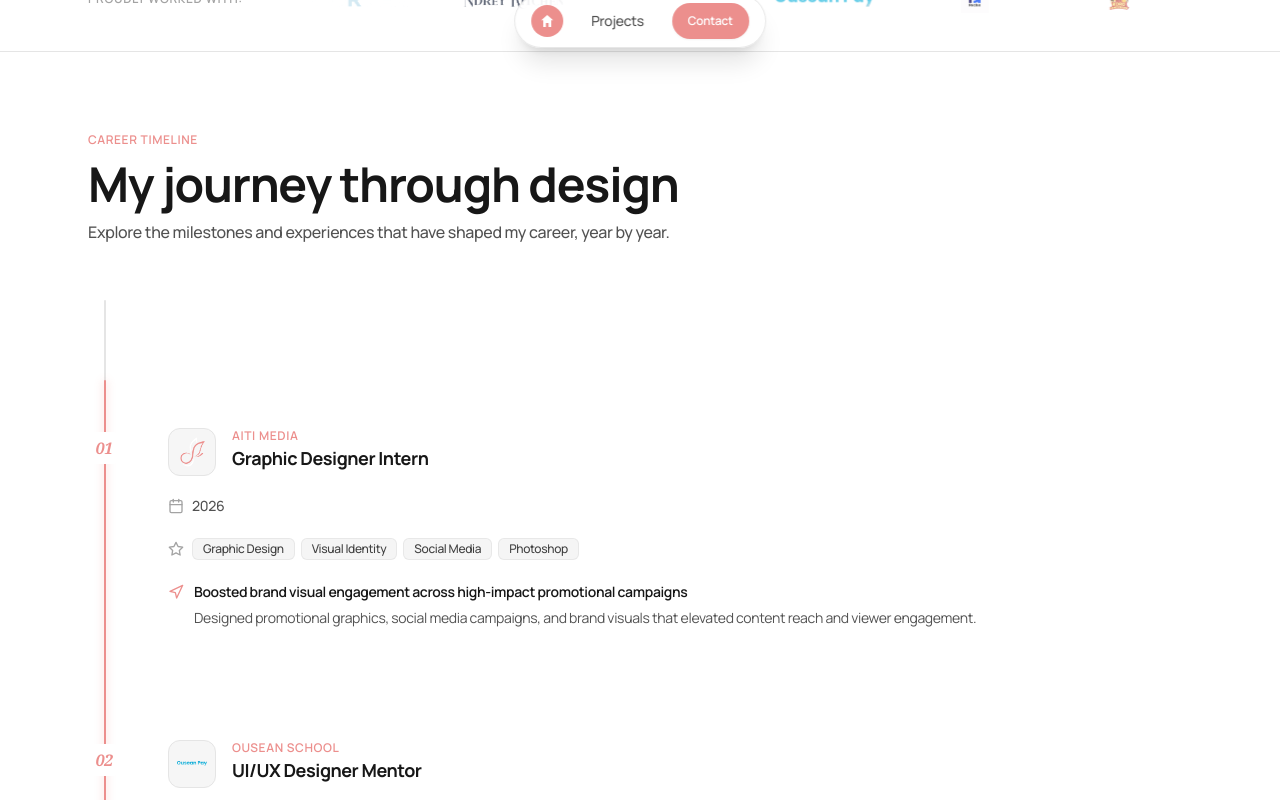
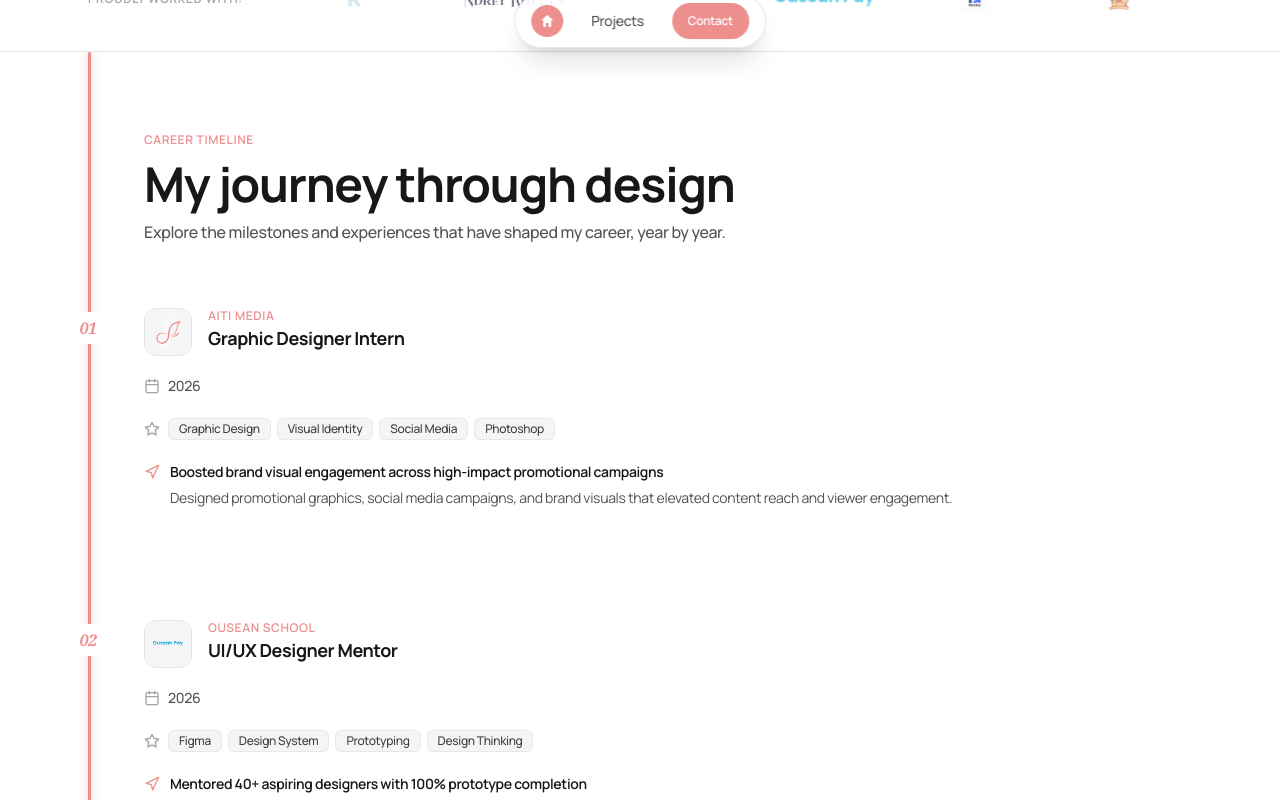
Before and after one commit to AugeusAune/auliaggr, a Nuxt app: page / in a window 1280 px wide. Shown: the part 728-1528 px from the top of the page. Built offline with nearby package versions, Linux system fonts and the light colour scheme; a web font is replaced by a local one.

Commit message:
fix(journey): start timeline from section top and terminate precisely at the last card content

```diff
--- a/app/components/molecules/JourneyCard.vue
+++ b/app/components/molecules/JourneyCard.vue
@@ -1,43 +1,51 @@
 <script setup lang="ts">
-import { computed } from 'vue'
-import type { Milestone } from '../../types/portfolio'
+  import { computed } from 'vue';
+  import type { Milestone } from '../../types/portfolio';
 
   interface Props {
-  milestone: Milestone
-  index?: number
-  isActive?: boolean
+    milestone: Milestone;
+    index?: number;
+    isActive?: boolean;
   }
 
   const props = withDefaults(defineProps<Props>(), {
     index: 0,
-  isActive: false
-})
+    isActive: false,
+  });
 
   const formattedIndex = computed((): string => {
-  if (!props.index) return ''
-  return String(props.index).padStart(2, '0')
-})
+    if (!props.index) return '';
+    return String(props.index).padStart(2, '0');
+  });
 
   const displayPeriod = computed((): string => {
-  return props.milestone.period || props.milestone.year
-})
+    return props.milestone.period || props.milestone.year;
+  });
 
   const isPresent = computed((): boolean => {
-  const periodText = (props.milestone.period || props.milestone.year || '').toLowerCase()
-  return periodText.includes('present')
-})
+    const periodText = (
+      props.milestone.period ||
+      props.milestone.year ||
+      ''
+    ).toLowerCase();
+    return periodText.includes('present');
+  });
 </script>
 
 <template>
-  <article class="relative flex flex-col gap-4 sm:gap-5 pb-6 sm:pb-8 transition-all duration-300 group">
+  <article
+    class="relative flex flex-col gap-4 sm:gap-5 pb-6 sm:pb-8 last:pb-0 transition-all duration-300 group"
+  >
     <!-- Sequence index centered on timeline spine with clean line gap -->
     <div
-      class="absolute -left-[48px] sm:-left-[64px] -translate-x-1/2 top-1 z-10 select-none"
+      class="absolute -left-[40px] sm:-left-[56px] -translate-x-1/2 top-1 z-10 select-none"
     >
       <span
         v-if="formattedIndex"
         class="text-sm sm:text-base font-semibold italic font-serif transition-colors duration-300 bg-white py-1 px-1 rounded block"
-        :class="isActive ? 'text-primary' : 'text-neutral-400 group-hover:text-dark'"
+        :class="
+          isActive ? 'text-primary' : 'text-neutral-400 group-hover:text-dark'
+        "
       >
         {{ formattedIndex }}
       </span>
@@ -62,17 +70,22 @@ const isPresent = computed((): boolean => {
       </div>
 
       <div class="flex flex-col min-w-0">
-        <span class="text-xs font-semibold uppercase tracking-wider text-primary">
+        <span
+          class="text-xs font-semibold uppercase tracking-wider text-primary"
+        >
           {{ milestone.company }}
         </span>
-        <h3 class="font-bold text-dark text-base sm:text-lg group-hover:text-black transition-colors leading-snug">
+        <h3
+          class="font-bold text-dark text-base sm:text-lg group-hover:text-black transition-colors leading-snug"
+        >
           {{ milestone.role }}
         </h3>
       </div>
     </div>
-
     <!-- Tier 2: Date Period & Active Indicator -->
-    <div class="flex items-center gap-2 text-xs sm:text-sm text-neutral-600 font-medium">
+    <div
+      class="flex items-center gap-2 text-xs sm:text-sm text-neutral-600 font-medium"
+    >
       <svg
         class="w-4 h-4 text-neutral-400 flex-shrink-0"
         viewBox="0 0 24 24"
@@ -113,7 +126,9 @@ const isPresent = computed((): boolean => {
         stroke-linejoin="round"
         aria-hidden="true"
       >
-        <path d="M12 2l3.09 6.26L22 9.27l-5 4.87 1.18 6.88L12 17.77l-6.18 3.25L7 14.14 2 9.27l6.91-1.01L12 2z" />
+        <path
+          d="M12 2l3.09 6.26L22 9.27l-5 4.87 1.18 6.88L12 17.77l-6.18 3.25L7 14.14 2 9.27l6.91-1.01L12 2z"
+        />
       </svg>
       <div class="flex items-center gap-1.5 flex-wrap">
         <span
--- a/app/components/organisms/JourneySection.vue
+++ b/app/components/organisms/JourneySection.vue
@@ -1,5 +1,5 @@
 <script setup lang="ts">
-import { ref, onMounted, onUnmounted } from 'vue'
+import { ref, computed, onMounted, onUnmounted, nextTick } from 'vue'
 import type { Milestone } from '../../types/portfolio'
 import AppHeading from '../atoms/AppHeading.vue'
 import JourneyCard from '../molecules/JourneyCard.vue'
@@ -14,6 +14,7 @@ const timelineRef = ref<HTMLElement | null>(null)
 const cardEls = ref<HTMLElement[]>([])
 const currentScrollPx = ref(0)
 const scrollProgress = ref(0)
+const lineEndPx = ref(0)
 
 const setCardRef = (el: any, index: number) => {
   if (!el) return
@@ -26,18 +27,39 @@ const isMilestoneActive = (index: number): boolean => {
   }
   const card = cardEls.value[index]
   if (!card) return false
-  const dotTop = card.offsetTop + 10
-  return currentScrollPx.value >= dotTop
+  return currentScrollPx.value >= card.offsetTop
 }
+
+const updateLineDimensions = () => {
+  if (!timelineRef.value || cardEls.value.length === 0) return
+  const lastCard = cardEls.value[cardEls.value.length - 1]
+  if (!lastCard) return
+
+  const isDesktop = window.innerWidth >= 640
+  const topExtensionPx = isDesktop ? 80 : 56
+
+  // Exactly level with the bottom of the last milestone's content
+  lineEndPx.value = lastCard.offsetTop + lastCard.offsetHeight + topExtensionPx
+}
+
+const activeLinePx = computed((): number => {
+  if (lineEndPx.value <= 0) return 0
+  return Math.min(lineEndPx.value, (scrollProgress.value / 100) * lineEndPx.value)
+})
 
 const calculateScrollProgress = () => {
   if (!timelineRef.value) return
+  if (lineEndPx.value <= 0) {
+    updateLineDimensions()
+  }
   const rect = timelineRef.value.getBoundingClientRect()
   const windowHeight = window.innerHeight
-  // Trigger line animation as user scrolls into the timeline
-  const triggerPoint = windowHeight * 0.85
-  const currentScroll = triggerPoint - rect.top
-  const totalHeight = rect.height - 20
+  const isDesktop = window.innerWidth >= 640
+  const topExtensionPx = isDesktop ? 80 : 56
+
+  const totalLineHeight = lineEndPx.value > 0 ? lineEndPx.value : rect.height + topExtensionPx
+  const triggerPoint = windowHeight * 0.8
+  const currentScroll = triggerPoint - (rect.top - topExtensionPx)
 
   if (currentScroll <= 0) {
     currentScrollPx.value = 0
@@ -45,28 +67,51 @@ const calculateScrollProgress = () => {
     return
   }
 
-  // Ensure the vertical line leading down to milestone 1 is colored as soon as timeline enters view
-  const firstCardTop = cardEls.value[0]?.offsetTop || 40
-  const activePx = Math.max(firstCardTop + 10, currentScroll)
-  currentScrollPx.value = activePx
-
-  const percentage = Math.min(100, Math.max(5, (activePx / totalHeight) * 100))
+  currentScrollPx.value = currentScroll - topExtensionPx
+  const percentage = Math.min(100, Math.max(0, (currentScroll / totalLineHeight) * 100))
   scrollProgress.value = percentage
 }
 
+const handleResize = () => {
+  updateLineDimensions()
+  calculateScrollProgress()
+}
+
 onMounted(() => {
+  nextTick(() => {
+    updateLineDimensions()
+    calculateScrollProgress()
+  })
   window.addEventListener('scroll', calculateScrollProgress, { passive: true })
-  calculateScrollProgress()
+  window.addEventListener('resize', handleResize, { passive: true })
 })
 
 onUnmounted(() => {
   window.removeEventListener('scroll', calculateScrollProgress)
+  window.removeEventListener('resize', handleResize)
 })
 </script>
 
 <template>
-  <section class="w-full py-14 sm:py-20 border-b border-neutral-200 bg-white" id="experience">
-    <div class="max-w-6xl mx-auto px-4 sm:px-6 flex flex-col gap-10 sm:gap-14">
+  <section class="w-full py-14 sm:py-20 border-b border-neutral-200 bg-white relative overflow-hidden" id="experience">
+    <div
+      ref="timelineRef"
+      class="max-w-6xl mx-auto px-4 sm:px-6 relative"
+    >
+      <!-- Static background track line running from the very top of the section and stopping precisely at the end of the last journey card -->
+      <div
+        class="absolute left-4 sm:left-6 -top-14 sm:-top-20 w-[3px] bg-neutral-200 rounded-full"
+        :style="lineEndPx > 0 ? { height: `${lineEndPx}px` } : { bottom: '0px' }"
+      />
+
+      <!-- Scroll-driven illuminated active fill line with radiant glow -->
+      <div
+        class="absolute left-4 sm:left-6 -top-14 sm:-top-20 w-[3px] bg-gradient-to-b from-primary via-primary to-primary-hover rounded-full transition-all duration-150 ease-out shadow-[0_0_8px_rgba(235,94,85,0.4)]"
+        :style="{ height: `${activeLinePx}px` }"
+      />
+
+      <div class="flex flex-col gap-10 sm:gap-14 pl-10 sm:pl-14">
+        <!-- Section Header -->
         <div class="flex flex-col gap-3 max-w-2xl">
           <span class="text-xs font-sans font-semibold uppercase tracking-wider text-primary">
             Career Timeline
@@ -79,20 +124,8 @@ onUnmounted(() => {
           </p>
         </div>
 
-      <!-- Connected Timeline with Scroll Animated Line -->
-      <div
-        ref="timelineRef"
-        class="relative pl-12 sm:pl-16 pt-8 sm:pt-12 space-y-14 sm:space-y-20 ml-2 sm:ml-4"
-      >
-        <!-- Static background track line -->
-        <div class="absolute left-0 top-0 bottom-6 w-[2px] bg-neutral-200 rounded-full" />
-
-        <!-- Scroll-driven illuminated active fill line with radiant glow -->
-        <div
-          class="absolute left-0 top-0 w-[2px] bg-gradient-to-b from-primary via-primary to-primary-hover rounded-full transition-all duration-150 ease-out shadow-[0_0_8px_rgba(235,94,85,0.4)]"
-          :style="{ height: `${scrollProgress}%` }"
-        />
-
+        <!-- Milestones list -->
+        <div class="space-y-14 sm:space-y-20 pt-2">
           <JourneyCard
             v-for="(item, idx) in milestones"
             :key="`${item.company}-${item.year}`"
@@ -103,5 +136,6 @@ onUnmounted(() => {
           />
         </div>
       </div>
+    </div>
   </section>
 </template>
```
Lines whose indentation alone changed are shown as unchanged.
